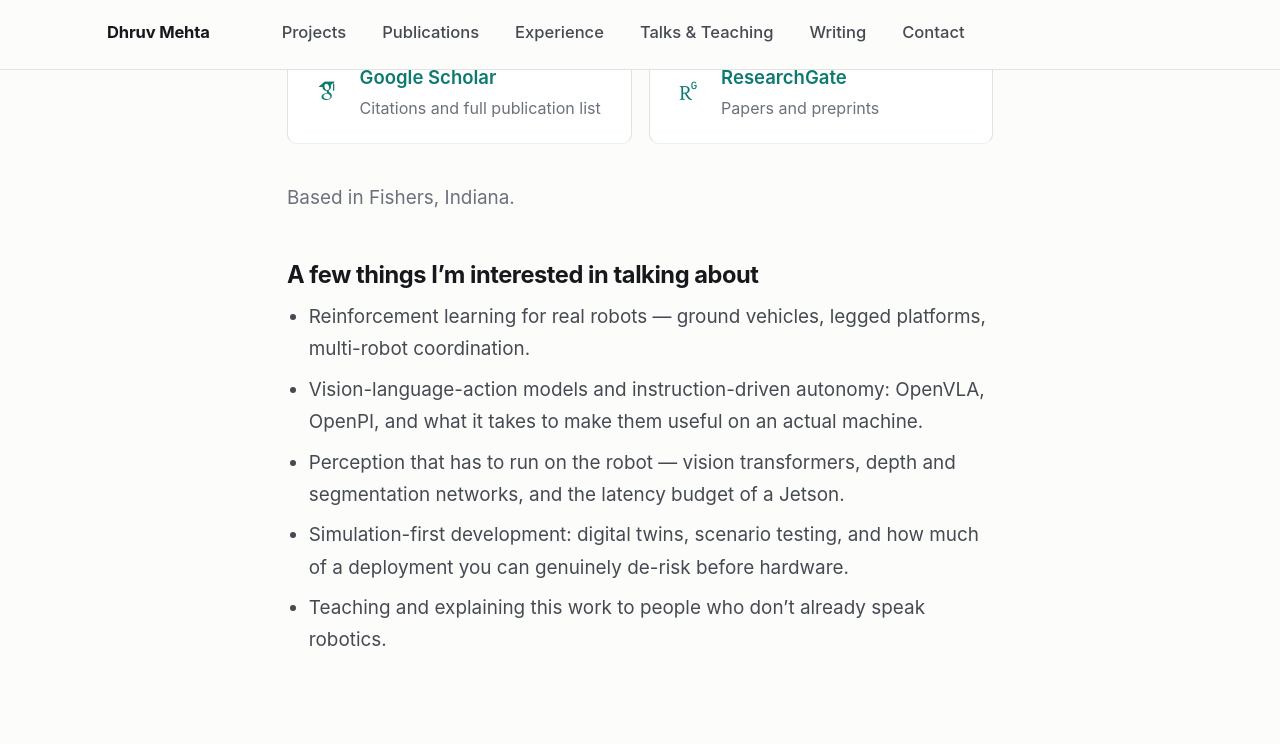
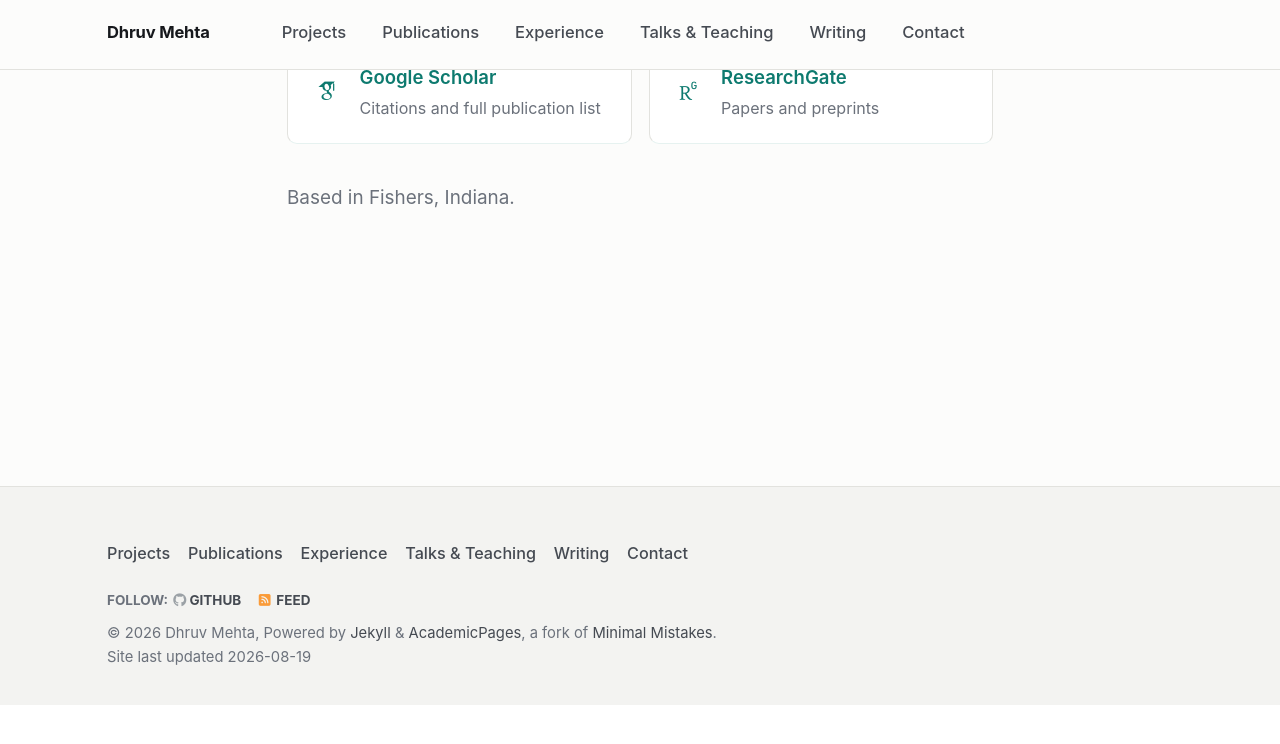
Before and after one commit to dhruvkm2402/dhruvkm2402.github.io, a Jekyll site: the page built from _pages/contact.md, in a window 1280 px wide and 900 px high, scrolled down 1442 px. Shown: the top 744 px of the window. Built offline with Jekyll 4.4.1, drawn with Linux system fonts in a browser that asks for light colours; some web fonts are replaced; after the commit the page ends 2147 px from its top, so only the background shows below that.

Commit message:
Drop the interests list from the contact page
Keeps the invitation open-ended rather than steering what people write about.

Co-Authored-By: Claude Opus 5 <noreply@anthropic.com>
Claude-Session: https://claude.ai/code/session_01LLqQDmfJhaPbrrpmHGHcrQ

```diff
--- a/_pages/contact.md
+++ b/_pages/contact.md
@@ -82,11 +82,3 @@ properly rather than with a holding message.
 </div>
 
 <p class="section__note">Based in Fishers, Indiana.</p>
-
-## A few things I'm interested in talking about
-
-- Reinforcement learning for real robots — ground vehicles, legged platforms, multi-robot coordination.
-- Vision-language-action models and instruction-driven autonomy: OpenVLA, OpenPI, and what it takes to make them useful on an actual machine.
-- Perception that has to run on the robot — vision transformers, depth and segmentation networks, and the latency budget of a Jetson.
-- Simulation-first development: digital twins, scenario testing, and how much of a deployment you can genuinely de-risk before hardware.
-- Teaching and explaining this work to people who don't already speak robotics.
```
